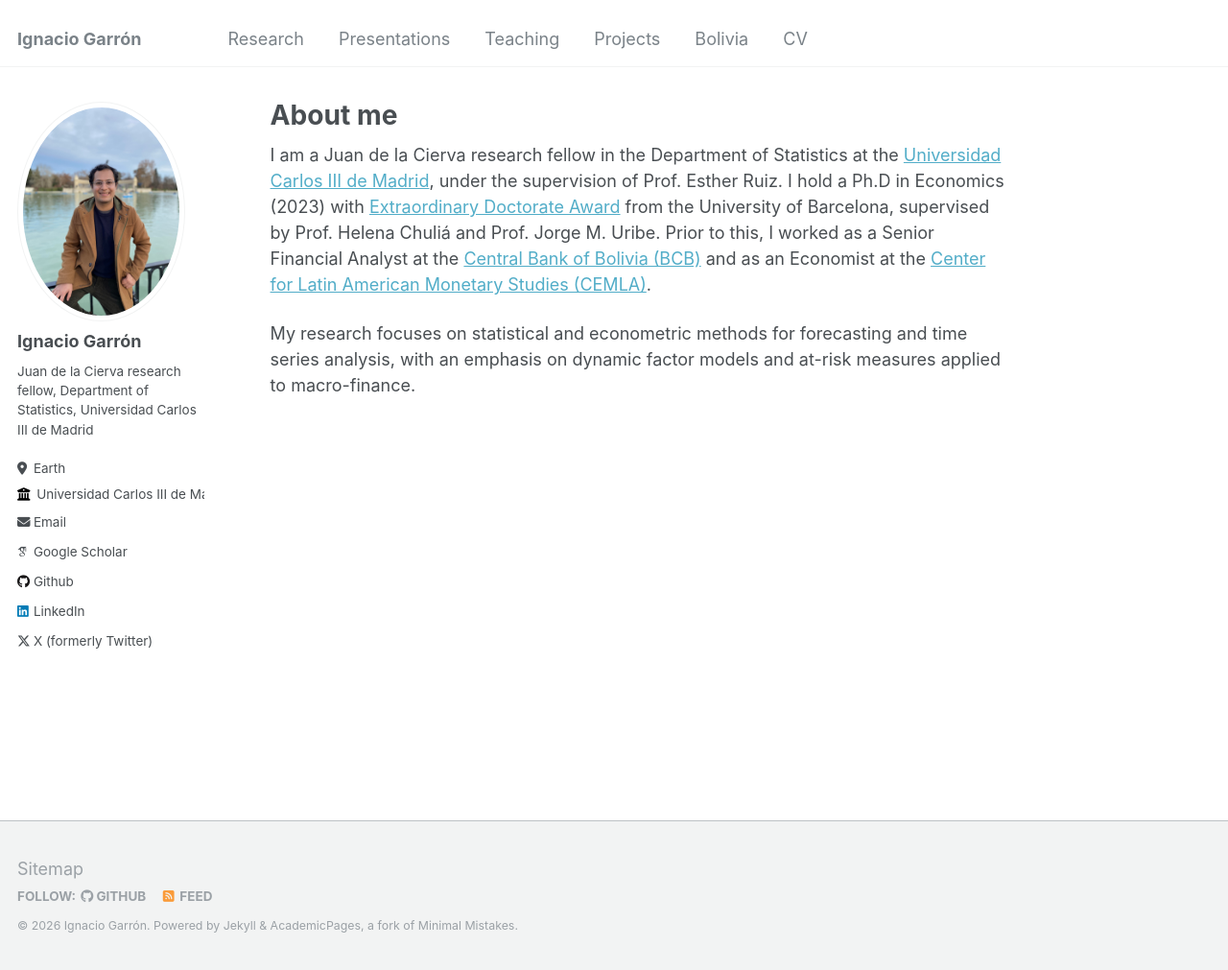
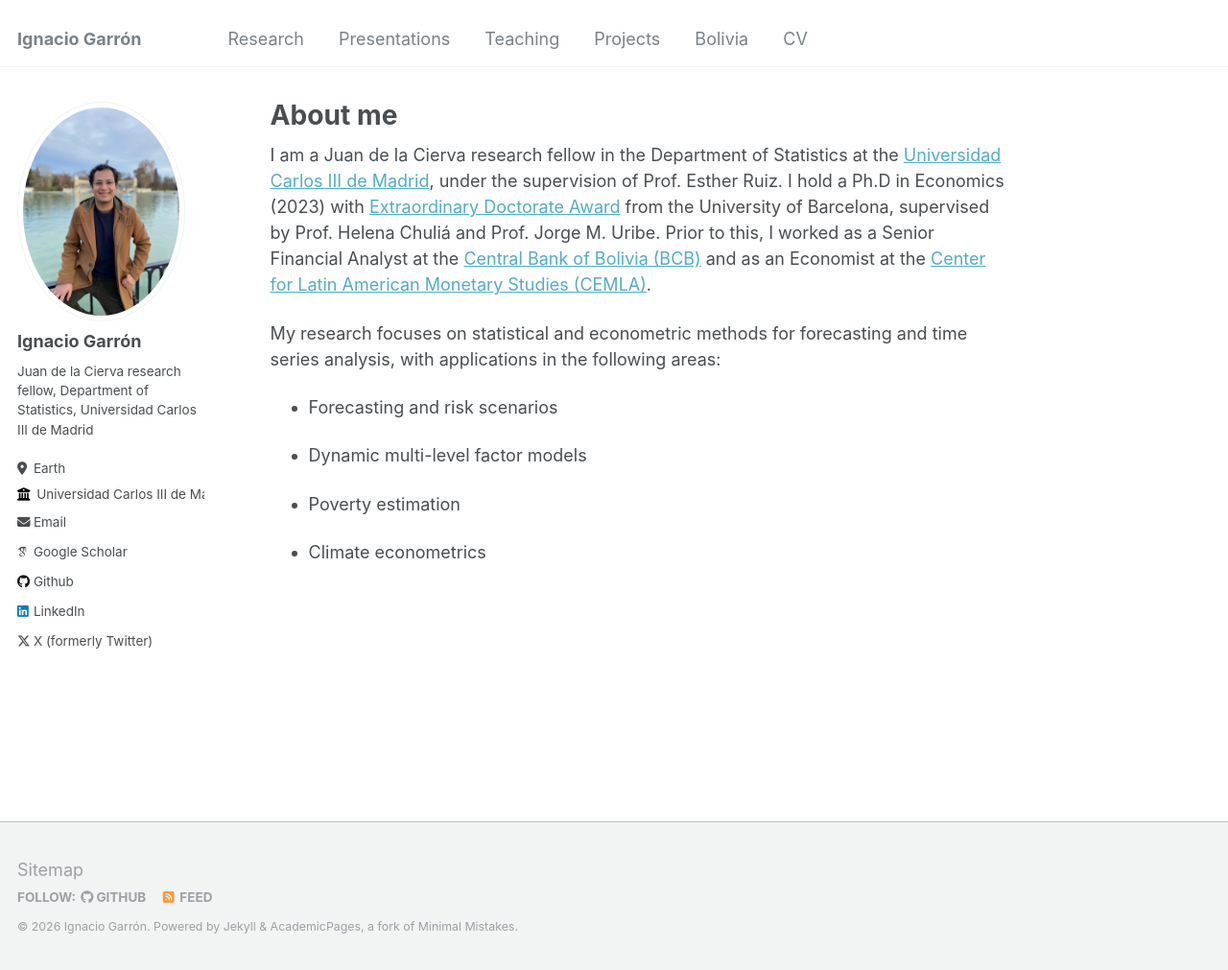
Before and after one commit to IgnacioGarron/IgnacioGarron.github.io, a Jekyll site: the page built from _pages/about.md, in a window 1280 px wide and 1011 px high. Shown: the whole window at 96% size. Built offline with Jekyll 4.4.1, drawn with Linux system fonts in a browser that asks for light colours; some web fonts are replaced.

Commit message:
Update about.md

```diff
--- a/_pages/about.md
+++ b/_pages/about.md
@@ -9,4 +9,12 @@ redirect_from:
 
 I am a Juan de la Cierva research fellow in the Department of Statistics at the <a href="https://www.uc3m.es/departamento-estadistica/inicio">Universidad Carlos III de Madrid</a>,  under the supervision of Prof. Esther Ruiz. I hold a Ph.D in Economics (2023) with <a href="https://www.ub.edu/school-economics/one-of-our-phd-in-economics-alumni-receives-the-extraordinary-doctorate-award/">Extraordinary Doctorate Award</a> from the University of Barcelona, supervised by Prof. Helena Chuliá and Prof. Jorge M. Uribe. Prior to this, I worked as a Senior Financial Analyst at the <a href="https://www.bcb.gob.bo">Central Bank of Bolivia (BCB)</a> and as an Economist at the <a href="https://www.cemla.org/index.html">Center for Latin American Monetary Studies (CEMLA)</a>.
 
-My research focuses on statistical and econometric methods for forecasting and time series analysis, with an emphasis on dynamic factor models and at-risk measures applied to macro-finance.
+My research focuses on statistical and econometric methods for forecasting and time series analysis, with applications in the following areas:
+
+- Forecasting and risk scenarios
+
+- Dynamic multi-level factor models
+
+- Poverty estimation
+
+- Climate econometrics
```
